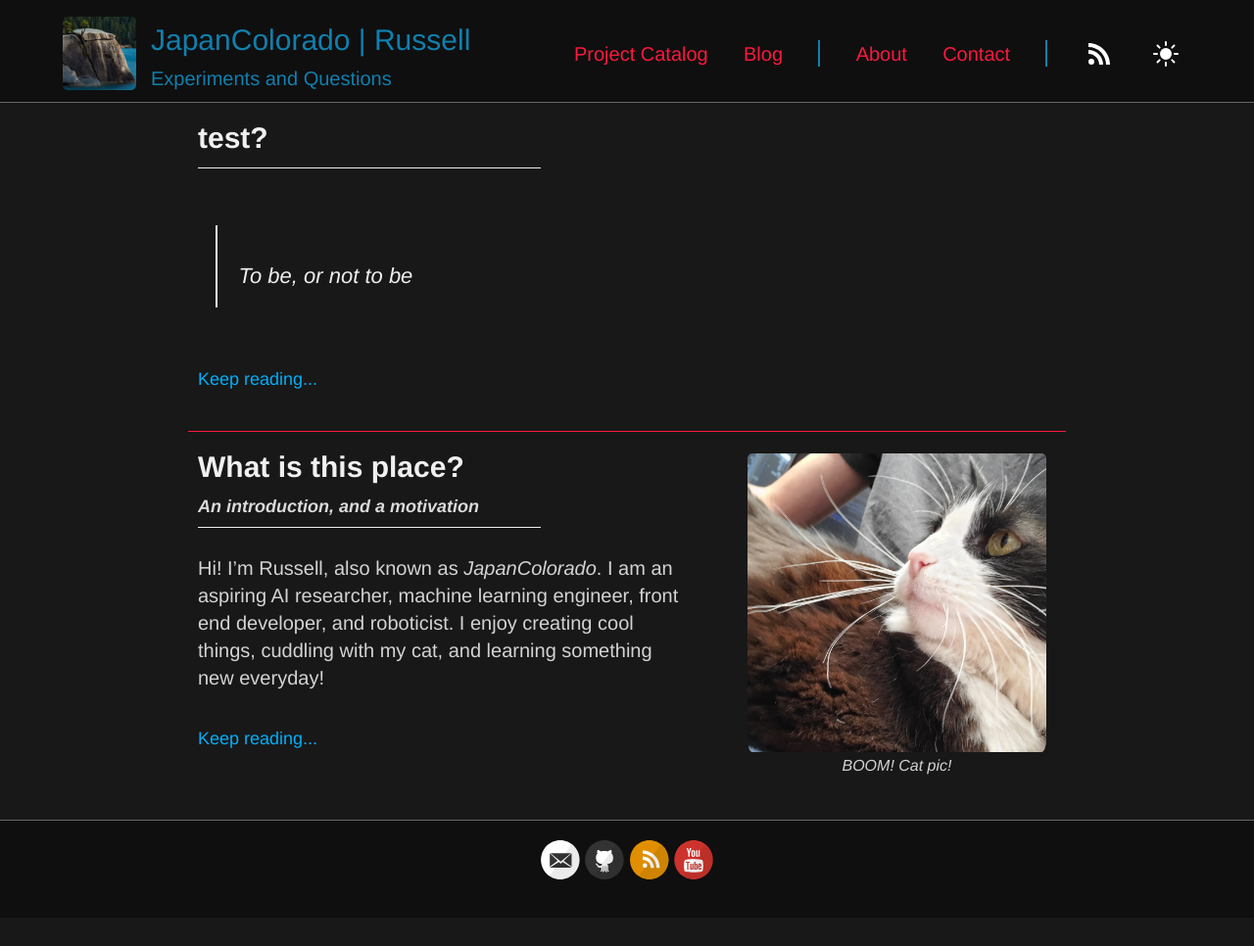
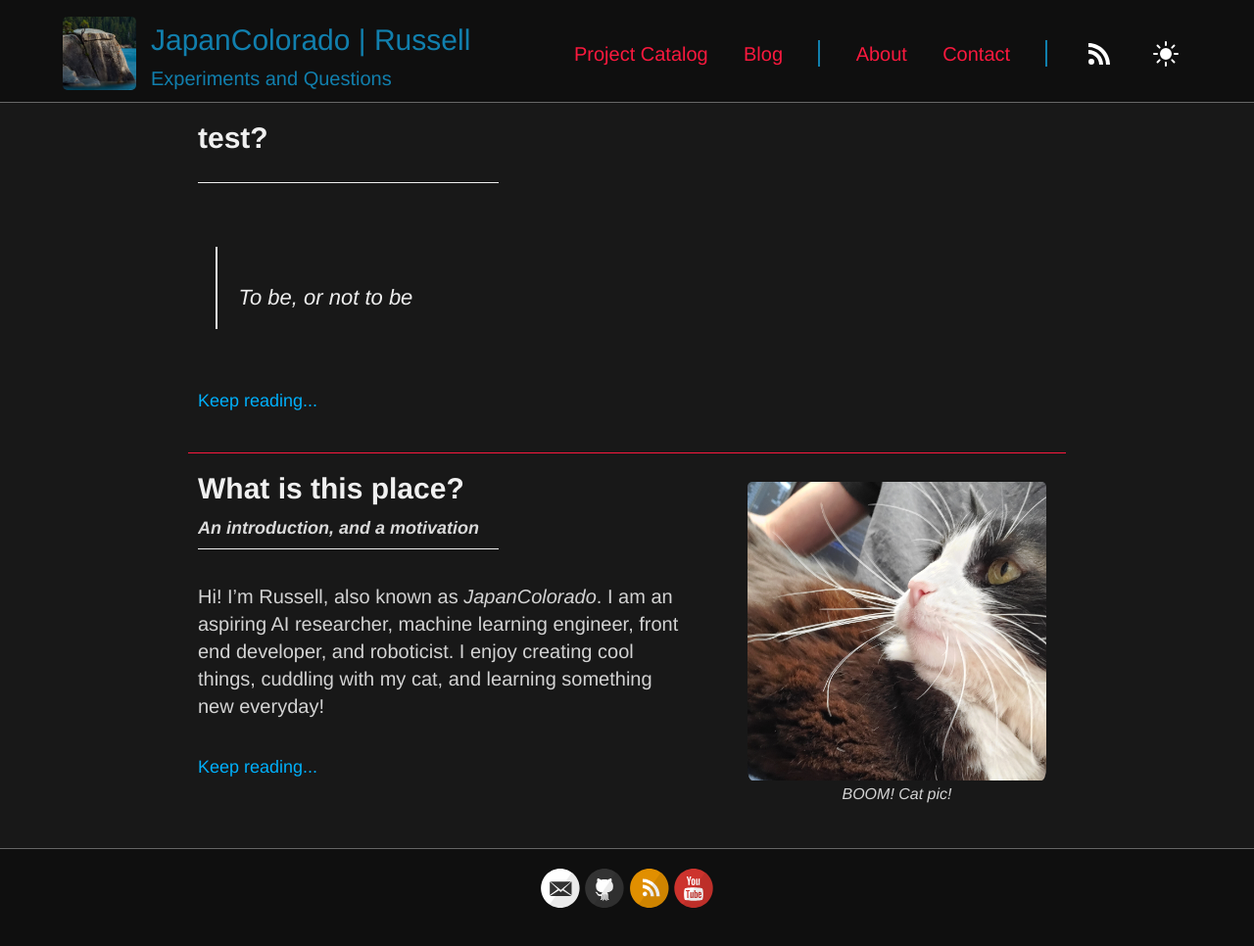
Before and after one commit to JapanColorado/japancolorado.github.io, a Jekyll site: the page built from blog.html, in a window 1280 px wide. Shown: the whole page at 98% size. Built offline with Jekyll 4.4.1, drawn with Linux system fonts in a browser that asks for light colours; before the commit the page ends 937 px from its top, so only the background shows below that.

Commit message:
Make posts and blog page scale reactively

```diff
--- a/_sass/_posts.scss
+++ b/_sass/_posts.scss
@@ -8,7 +8,7 @@
 }
 
 .subtitle {
-  width: 40%;
+  display: none;
   overflow: hidden;
 
   font-size: 18px;
@@ -51,11 +51,6 @@
       border-radius: 15px;
       padding-bottom: 4px;
     }
-    p:has(img ~ em) {
-      float: right;
-      margin-left: 20px;
-      margin-bottom: 0px;
-    }
   }
 }
 
@@ -81,10 +76,107 @@
   justify-content: space-between;
   align-items: center;
 
+  height: fit-content;
+
+  p > img + em,
+  p > img {
+    display: none;
+
+  }
+
+  p:first-of-type {
+    //max-width: 500px;
+    width: 100%;
+    //height: 100%;
+    margin-top: 0px;
+    margin-right: 5px;
+
+    padding-top: 15px;
+    //padding-bottom: 0px;
+  }
+}
+@media (min-width: 475px) {
+  .post {
+    padding: 0em 0em;
+    margin: 0em 0em;
+  }
+
+}
+@media (min-width: 640px) {
+  .post {
+    margin: 0rem 1rem;
+  }
+  .subtitle{
+    display: inline-block;
+  }
+}
+@media (min-width: 768px) {
+  .post {
+    margin: 0rem 2rem;
+  }
+  .entry {
+    img ~ em, img{
+      width: 100%;
+      margin: 0 auto;
+      text-align: center;
+    }
+  }
+  .excerpt {
+    display: flex;
+    justify-content: space-between;
+    align-items: center;
+
+    height: 250px;
+
+    p > img {
+      max-width: 250px;
+      padding: 5px;
+      border-radius: 15px;
+      padding-bottom: 2px;
+    }
+
+    p > img + em,
+    p > img {
+      display: block;
+      position: relative;
+      top: -15px;
+      font-size: 16px;
+    }
+
+    p:first-of-type {
+      max-width: 500px;
+      width: 100%;
+      height: 100%;
+      margin-top: 0px;
+      margin-right: 5px;
+
+      padding-top: 15px;
+      //padding-bottom: 0px;
+    }
+  }
+}
+@media (min-width: 1024px) {
+  .post {
+    margin: 0rem 4rem;
+  }
+  .entry {
+    p:has(img ~ em) {
+      float: right;
+      margin-left: 20px;
+      margin-bottom: 0px;
+    }
+  }
+  .subtitle{
+    width: 40%;
+  }
+  .excerpt {
+    display: flex;
+    justify-content: space-between;
+    align-items: center;
+
     height: 200px;
 
     p > img {
-    top: -10px;
       max-width: 325px;
       padding: 10px;
       border-radius: 15px;
@@ -107,5 +199,19 @@
       padding-bottom: 0px;
     }
   }
-// TO-DO: Add media queries, make image return to middle/disappear on smaller screens
+}
+@media (min-width: 1280px) {
+  .post {
+    margin: 0rem 8rem;
+  }
+  .subtitle{
+    width: 35%;
+  }
+}
+@media (min-width: 1536px) {
+  .post {
+    margin: 0rem 16rem;
+  }
+}
+
 // TO-DO: Add comments to css code in _posts
--- a/blog.html
+++ b/blog.html
@@ -12,9 +12,10 @@
 
       <div class="excerpt">{{ post.excerpt }}</div>
       <a href="{{ site.baseurl }}{{ post.url }}" class="read-more"
-        >Keep reading...</a
-      >
+      >Keep reading...</a
+    >
     </div>
+
   </article>
   {% endfor %}
 </div>
--- a/style.scss
+++ b/style.scss
@@ -71,51 +71,30 @@
   .container {
     max-width: 475px;
   }
-  .post {
-    padding: 0em 0em;
-    margin: 0em 0em;
-  }
 }
 @media (min-width: 640px) {
   .container {
     max-width: 640px;
-  }
-  .post {
-    margin: 0rem 1rem;
   }
 }
 @media (min-width: 768px) {
   .container {
     max-width: 768px;
   }
-  .post {
-    margin: 0rem 2rem;
-  }
 }
 @media (min-width: 1024px) {
   .container {
     max-width: 1024px;
   }
-  .post {
-    margin: 0rem 4rem;
-  }
-
 }
 @media (min-width: 1280px) {
   .container {
     max-width: 1280px;
   }
-  .post {
-    margin: 0rem 8rem;
-  }
-
 }
 @media (min-width: 1536px) {
   .container {
     max-width: 1536px;
-  }
-  .post {
-    margin: 0rem 16rem;
   }
 }
 
```
Lines whose indentation alone changed are shown as unchanged.
